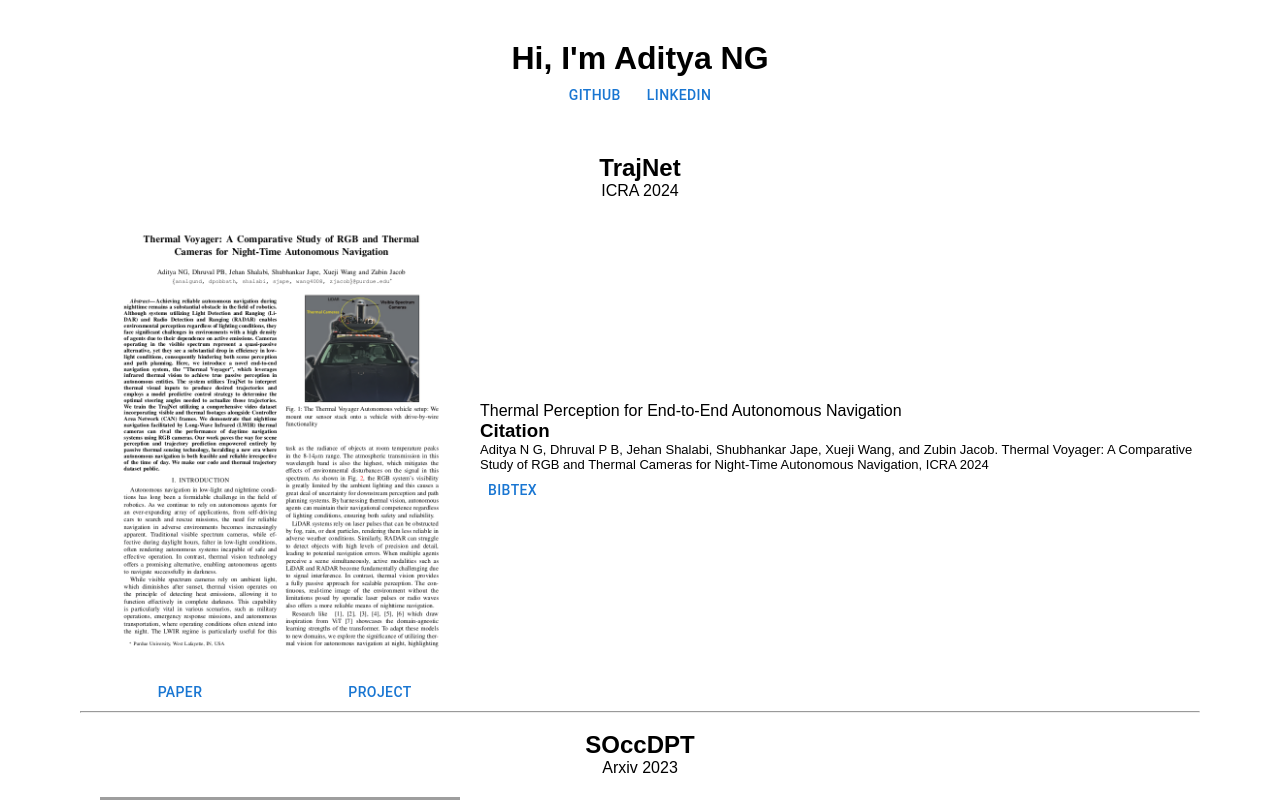
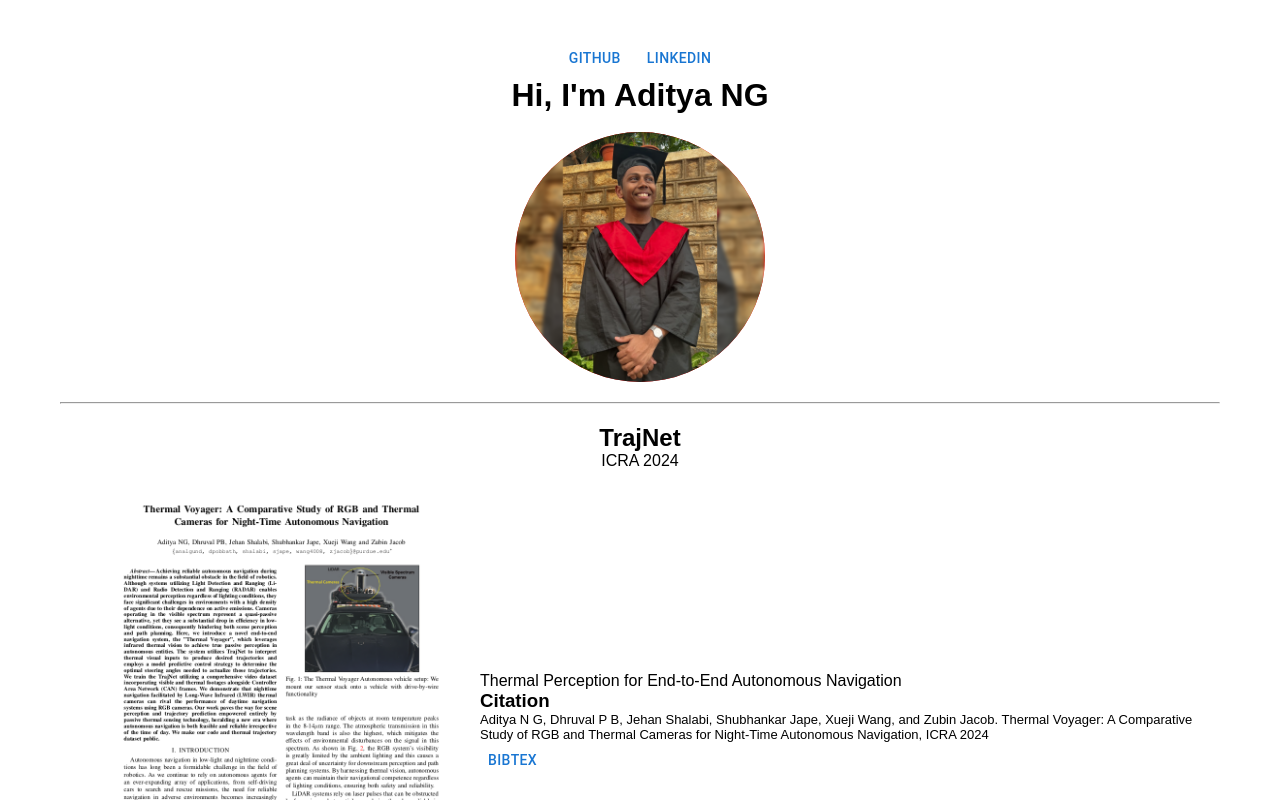
Before and after one commit to AdityaNG/adityang.github.io, a React (Create React App) app: page / in a window 1280 px wide. Shown: the top 800 px of the page. Built offline with nearby package versions, Linux system fonts and the light colour scheme; grey boxes are pictures that could not be loaded.

Commit message:
feat(src/media/AdityaNG.png): profile pic

```diff
--- a/src/Landing.js
+++ b/src/Landing.js
@@ -128,14 +128,27 @@ function Landing() {
   return (
     <div className="container">
       <header>
-        <h1>Hi, I'm Aditya NG</h1>
         <Button href="https://github.com/AdityaNG/" target="_blank" rel="noopener noreferrer" style={{marginRight: '10px'}}>
           Github
         </Button>
         <Button href="https://www.linkedin.com/in/adityang/" target="_blank" rel="noopener noreferrer">
           LinkedIn
         </Button>
+
+        <h1>Hi, I'm Aditya NG</h1>
+        <br/>
+        <div style={{display: "flex", justifyContent: "center"}}>
+          <img style={{
+            borderRadius: "50%",
+            width: 250,
+            height: 250,
+            background: "red",
+            display: "block",
+          }}
+          src={require("./media/AdityaNG.png")} alt="<NAME>" />
+        </div>
       </header>
+      <hr/>
       <main>
         <div className="paper-grid">
           {papers.map((paper) => (
```
Also changed, not shown: src/media/AdityaNG.png (added), 1 other file (tests, documents, lock files or other folders).
